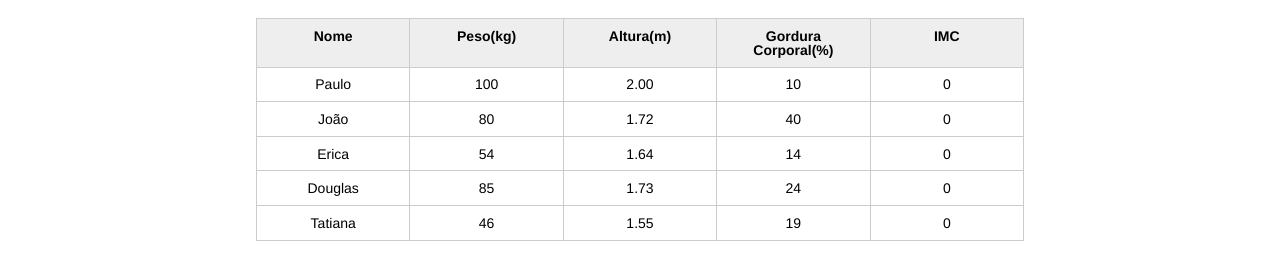
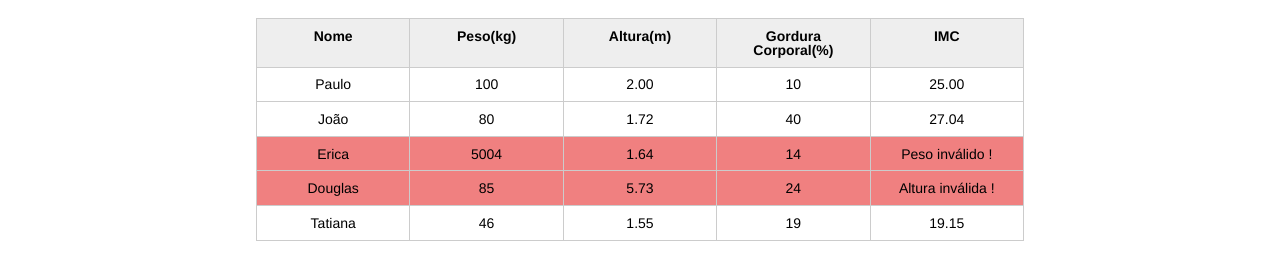
Before and after one commit to GankSir/javascript-para-web, a plain HTML site: page introducao-javascript/index.html in a window 1280 px wide. Shown: the part 123-402 px from the top of the page. Drawn offline with Linux system fonts and the light colour scheme.

Commit message:
introducao javascript

```diff
--- a/introducao-javascript/css/index.css
+++ b/introducao-javascript/css/index.css
@@ -132,3 +132,8 @@ button[disabled=disabled], button:disabled {
 .campo-invalido{
 	border: 1px solid red;
 }
+
+.paciente-invalido {
+
+  background-color:lightcoral;
+}
--- a/introducao-javascript/index.html
+++ b/introducao-javascript/index.html
@@ -29,7 +29,7 @@
 						</tr>
 					</thead>
 					<tbody id="tabela-pacientes">
-						<tr class="paciente" >
+						<tr class="paciente" id="primeiro-paciente">
 							<td class="info-nome">Paulo</td>
 							<td class="info-peso">100</td>
 							<td class="info-altura">2.00</td>
@@ -47,7 +47,7 @@
 
 						<tr class="paciente" >
 							<td class="info-nome">Erica</td>
-							<td class="info-peso">54</td>
+							<td class="info-peso">5004</td>
 							<td class="info-altura">1.64</td>
 							<td class="info-gordura">14</td>
 							<td class="info-imc">0</td>
@@ -56,7 +56,7 @@
 						<tr class="paciente">
 							<td class="info-nome">Douglas</td>
 							<td class="info-peso">85</td>
-							<td class="info-altura">1.73</td>
+							<td class="info-altura">5.73</td>
 							<td class="info-gordura">24</td>
 							<td class="info-imc">0</td>
 						</tr>
@@ -73,10 +73,7 @@
 			</section>
 		</main>
 
-    <script>
-      var titulo = document.querySelector(".titulo");
-      titulo.textContent = "Aparecida Nutricionista";
-    </script>
+    <script src="./js/principal.js"></script>
 
 	</body>
 </html>
--- /dev/null
+++ b/introducao-javascript/js/principal.js
@@ -0,0 +1,42 @@
+var titulo = document.querySelector(".titulo");
+titulo.textContent = "Aparecida Nutricionista";
+
+var pacientes = document.querySelectorAll(".paciente");
+
+for (var i = 0; i < pacientes.length; i++) {
+
+  var paciente = pacientes[i];
+
+  var tdPeso = paciente.querySelector(".info-peso");
+  var peso = tdPeso.textContent;
+
+  var tdAltura = paciente.querySelector(".info-altura");
+  var altura = tdAltura.textContent;
+
+  var tdImc = paciente.querySelector(".info-imc");
+
+  var pesoEhvalido = true
+  var alturaEhvalida = true
+
+  if (peso <= 0 || peso >= 1000) {
+
+    console.log("peso invalido");
+    pesoEhvalido = false;
+    tdImc.textContent = "Peso inválido !";
+    paciente.classList.add("paciente-invalido");
+  }
+
+  if (altura <= 0 || altura >= 3.00) {
+
+    console.log("Altura invalida");
+    alturaEhvalida = false;
+    tdImc.textContent = "Altura inválida !";
+    paciente.classList.add("paciente-invalido");
+  }
+
+  if (alturaEhvalida && pesoEhvalido) {
+
+    var imc = peso / (altura * altura);
+    tdImc.textContent = imc.toFixed(2);
+  }
+}
```
